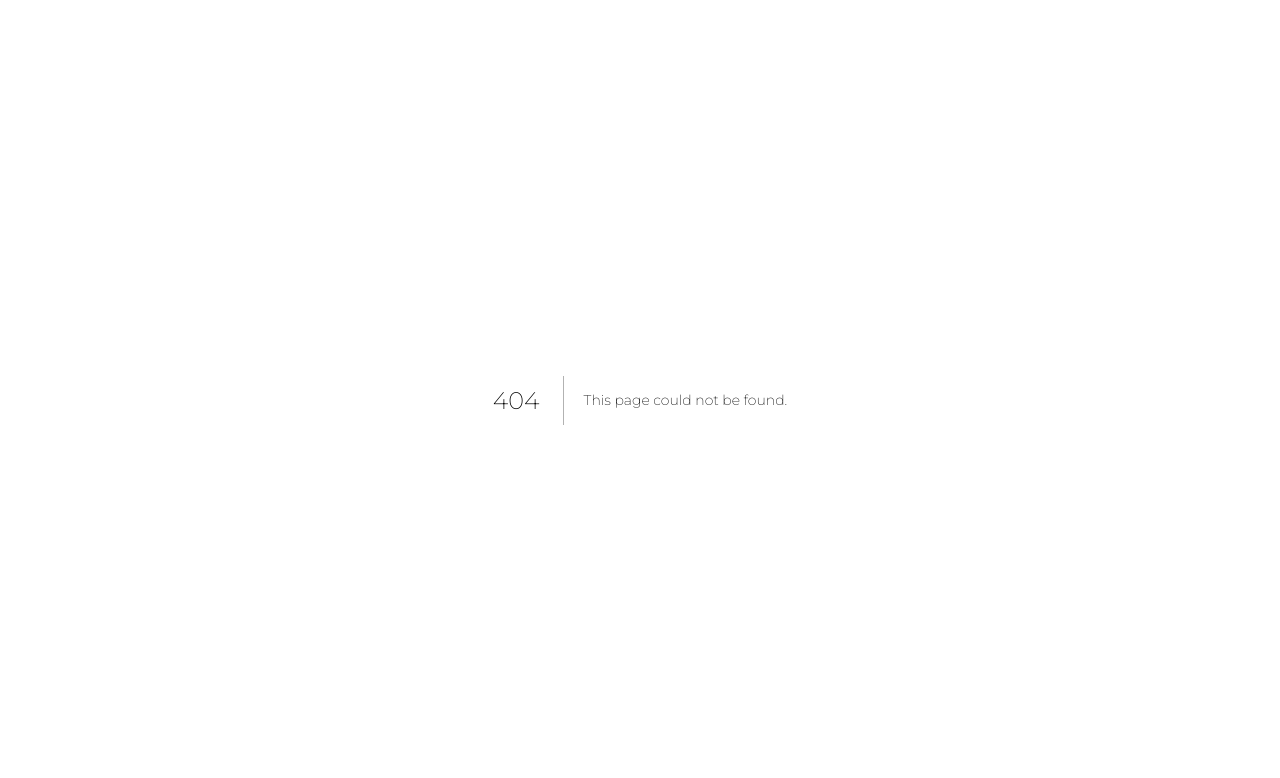
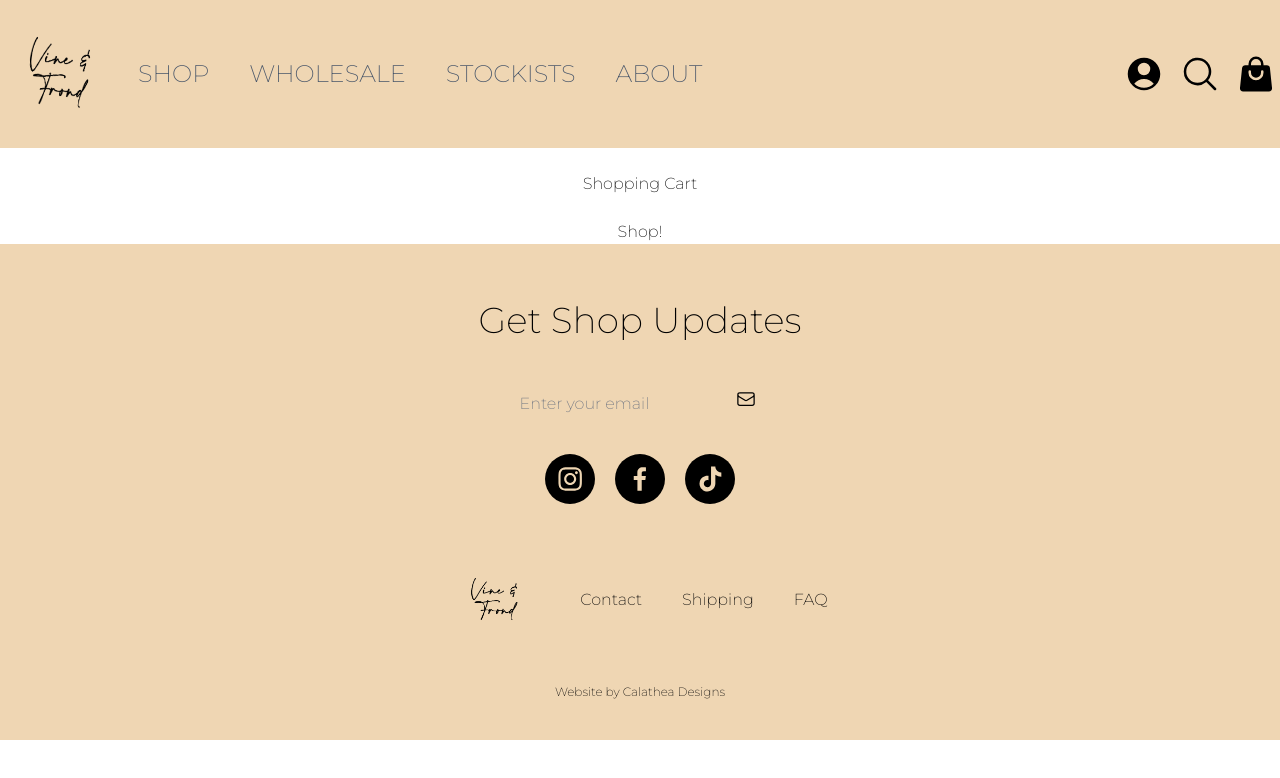
Before and after one commit to Calathea-Z/Vine-Frond-Shop, a Next.js app: page /cart in a window 1280 px wide. Before the commit this address had no page. Shown: the top 778 px of the page. Built offline with nearby package versions, Linux system fonts and the light colour scheme.

Commit message:
Begin building cart page. || Data is accesibile from cart in Store.js. ||

```diff
--- /dev/null
+++ b/pages/cart.js
@@ -0,0 +1,35 @@
+import Footer from "@/components/Footer";
+import Header from "@/components/Header";
+import { Store } from "@/utils/Store";
+import Link from "next/link";
+import { useContext } from "react";
+
+const CartScreen = () => {
+  const {
+    state: {
+      cart: { cartItems },
+    },
+    dispatch,
+  } = useContext(Store);
+  return (
+    <>
+      <Header />
+      <div className="w-full flex justify-center items-start p-6">
+        <h1>Shopping Cart</h1>
+      </div>
+      <div className='flex justify-center items-center'>
+        {cartItems.length === 0 ? (
+          <Link href="/allproducts">Shop!</Link>
+        ) : (
+          <div>
+            {cartItems.map((item, index) => (
+              <div key={index} className=''>{index + 1}{" "}{item.name}</div>
+            ))}
+          </div>
+        )}
+      </div>
+      <Footer />
+    </>
+  );
+};
+export default CartScreen;
```
